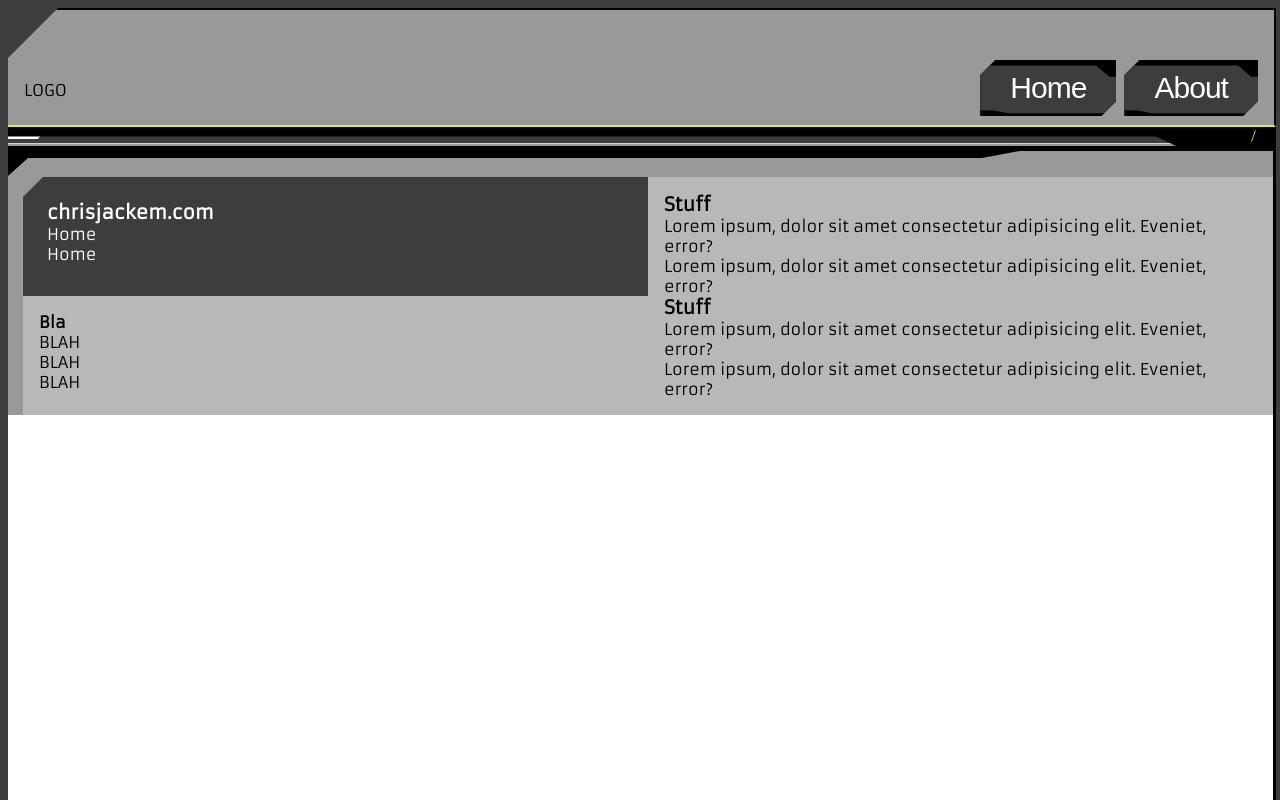
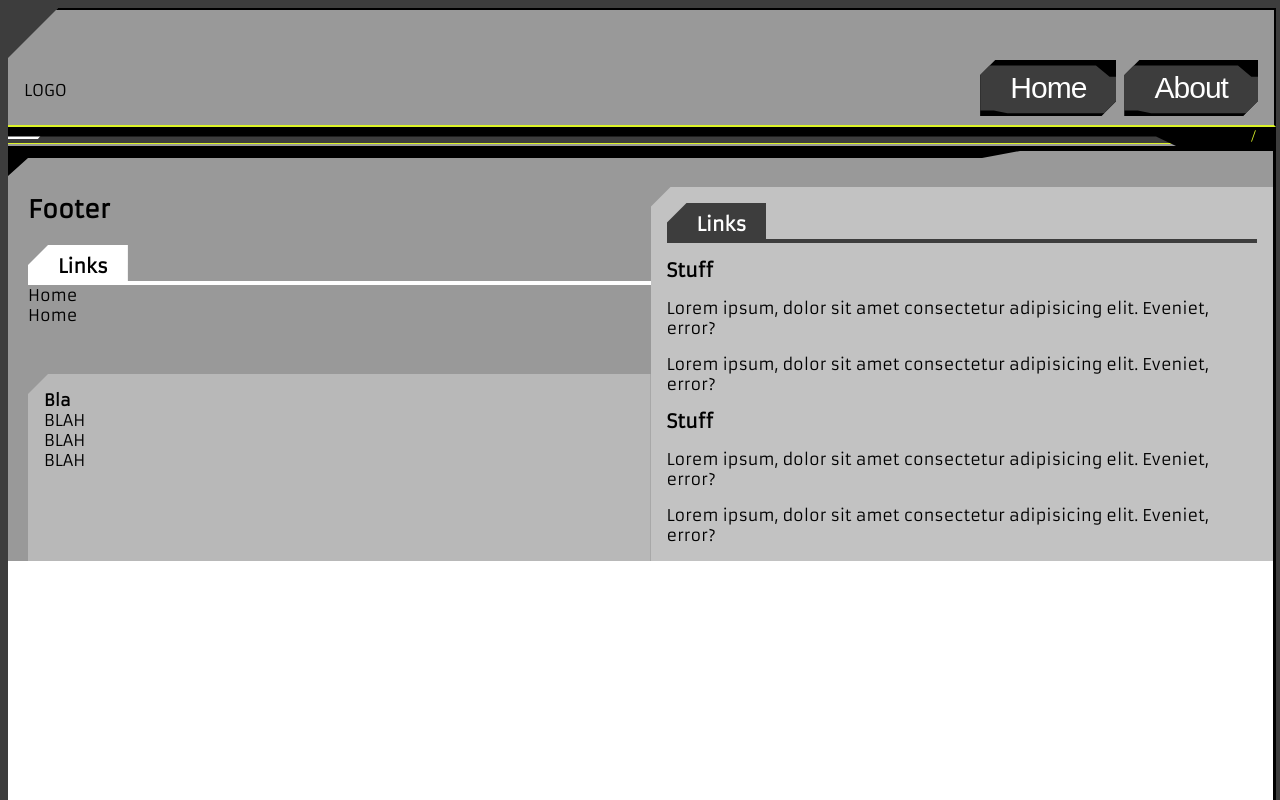
Before and after one commit to ChrisJackem/port_app, a Next.js app: page / in a window 1280 px wide. Built offline with nearby package versions, Linux system fonts and the light colour scheme; a web font is replaced by a local one.

Commit message:
Footer and chipHeaders

```diff
--- a/src/app/globals.css
+++ b/src/app/globals.css
@@ -7,6 +7,22 @@
   --accent: #dbf227;
   --text: #FFF;
 }
+
+.bg-bg{ background-color: var(--background, #000);}
+.bg-fg{ background-color: var(--foreground, #999);}
+.bg-dk{ background-color: var(--darkest, #000);}
+
+.tx-tx{ color: var(--text, #FFF)}
+.tx-fg{ color: var(--foreground, #FFF)}
+
+.padded{ padding: 1rem; }
+
+.center-t{ text-align: center; }
+.accent-t{ color: var(--accent); }
+.accent-bg{  background-color: var(--accent); }
+
+.anim-bg{ transition: background-color 500ms; }
+.link.active{ color: var(--accent, #FFF);  }
 
 @media (prefers-color-scheme: dark) {
   :root {
@@ -33,7 +49,6 @@ body {
   box-sizing: border-box;
   padding: 0;
   margin: 0;
-
 }
 
 a {
@@ -41,22 +56,7 @@ a {
   text-decoration: none;
   transition: all 200ms ease-out;
 }
-.center-t{
-  text-align: center;
-}
-.accent-t{
-  color: var(--accent);
-}
-.accent-bg{
-  background-color: var(--accent);
-}
 
-.anim-bg{
-  transition: background-color 500ms;
-}
-.link.active{
-    color: var(--accent, #FFF);
-}
 
 .link{
     display: block;
@@ -74,28 +74,15 @@ a {
   width: 100%; height: 100%;
 }
 
-
-/* button{
-  padding: 10px 20px;
-  border: none;
-  color: black;
-  background-color: #CCC;
-  font-weight: bold;
-  font-size: 18px;
-  padding: 3px 8px;
-  clip-path: polygon(10% 0, 100% 0, 100% 90%, calc(100% - 10%) 100%, 0 100%, 0 10%);
-} */
-
-.box{
-  background-color: #999999;
-  padding-top: 30px;
-  color: black;
-}
-
-.flex{
+.flex, .flex-column{
   display: flex;
   gap: 1rem;
+}
+.flex{
   flex-wrap: wrap;
+}
+.flex-column{
+  flex-direction: column;
 }
 
 .heavy{
--- a/src/app/shapes.css
+++ b/src/app/shapes.css
@@ -114,16 +114,15 @@ transition: background-color 500ms ease-out;
     background: var(--background);
 }
 
-
-
-
-
-
 .chipped-button{
     font-weight: bold;
     font-size: 18px;
     padding: 3px 8px;
     clip-path: polygon(10% 0, 100% 0, 100% 90%, calc(100% - 10%) 100%, 0 100%, 0 10%);
+}
+
+.chip-tl-md-npad{
+    clip-path: polygon(20px 0, 100% 0, 100% 100%, 0 100%, 0 20px);
 }
 
 .chip-tl-md{
--- /dev/null
+++ b/src/components/chip_header/chip_header.css
@@ -0,0 +1,14 @@
+.chipped-header{
+    width: 100%;
+    position: relative;
+}
+
+.chip-text{
+    padding: 10px 20px 3px 30px;
+    display: inline-block;
+    font-weight: bold;
+}
+.chip-header-child-container{
+    color: var(--darkest, #000);
+    background-color: var(--foreground, #FFF);
+}
--- /dev/null
+++ b/src/components/chip_header/chip_header.tsx
@@ -0,0 +1,29 @@
+import React from 'react';
+import './chip_header.css';
+
+type ChipHeaderProps = {
+    title: string;
+    colBg?: string;
+    colTx?: string;
+    children?: React.ReactNode;
+};
+
+const ChipHeader = ({ title, colBg, colTx, children }: ChipHeaderProps) => {
+    const background_color = colBg ? colBg : `var(--background, #999)`;
+    const text_color = colTx ? colTx : `var(--foreground, #FFF)`;
+    return (
+        <section className=''>
+        <div
+            className='chipped-header'
+            style={{ borderBottom: `4px solid ${background_color}` }}
+        >
+            <h3
+                className='chip-text chip-tl-md-npad'
+                style={{ backgroundColor: background_color, color: `${text_color}`}}
+            >{title}</h3>
+        </div>
+        { children && <div className='chip-header-child-container padded'>{ children }</div>}
+        </section>
+    );
+}
+export default ChipHeader
--- a/src/components/footer/footer.css
+++ b/src/components/footer/footer.css
@@ -1,7 +1,7 @@
 
 #footer-container{
     position: relative;
-    padding: 50px 0 0 15px;
+    padding: 60px 0 0 20px;
     background-color: var(--midground, #CCC);
     clip-path: polygon(0 12px, 30px 12px, 40px 0, calc(100% - 20px) 0, 100% 12px, 100% 100%, 0 100%);
 
@@ -31,25 +31,17 @@
 
 #footer-header{
     grid-area: links;
-    background-color: var(--background, #CCC);
-    padding: 1.5rem;
-    /* border: 5px solid var(--darkest, #000); */
-    color: var(--foreground);
+    padding: 0.5rem 0;
 }
 #footer-aside, #footer-footer{
-    color: #000;
-    background-color: rgba(255,255,255, 0.3);
-
     padding: 1rem;
 }
 #footer-aside{
-    /* border-top: 3px solid var(--background, #CCC); */
+    color: #000;
     grid-area: aside;
-
-    /* text-align: right; */
+    background-color: rgba(255,255,255, 0.4);
 }
-
 #footer-footer{
-    /* border-left: 3px solid var(--background, #CCC); */
+    background-color: rgba(255,255,255, 0.3);
     grid-area: foot;
 }
--- a/src/components/footer/footer.tsx
+++ b/src/components/footer/footer.tsx
@@ -1,18 +1,31 @@
 import React from 'react'
 import './footer.css'
+import ChipHeader from '../chip_header/chip_header'
 
 const Footer = () => {
   return (
     <footer id='footer-container'>
 
-      <div id='footer-header' className='chip-tl-md'>
-        <h3>chrisjackem.com</h3>
+      <div id='footer-header'>
+        <h2>Footer</h2>
+        <br/>
+        <ChipHeader
+        title='Links'
+        colBg='#FFF'
+        colTx='#000'
+        />
         <a href='/home'>Home</a>
         <br/>
         <a href='/about'>Home</a>
       </div>
 
-      <div id='footer-aside'>
+      <div id='footer-aside' className='flex-column chip-tl-md tx-fg'>
+
+        <ChipHeader title='Links'/>
+        {/* <ChipHeader
+        title='Test'
+        colBg='red'
+        /> */}
         <h3>Stuff</h3>
         <p>Lorem ipsum, dolor sit amet consectetur adipisicing elit. Eveniet, error?</p>
         <p>Lorem ipsum, dolor sit amet consectetur adipisicing elit. Eveniet, error?</p>
@@ -22,7 +35,7 @@ const Footer = () => {
         <p>Lorem ipsum, dolor sit amet consectetur adipisicing elit. Eveniet, error?</p>
       </div>
 
-      <div id='footer-footer'>
+      <div id='footer-footer' className='chip-tl-md'>
         <h4>Bla</h4>
         <p>BLAH</p>
         <p>BLAH</p>
```
